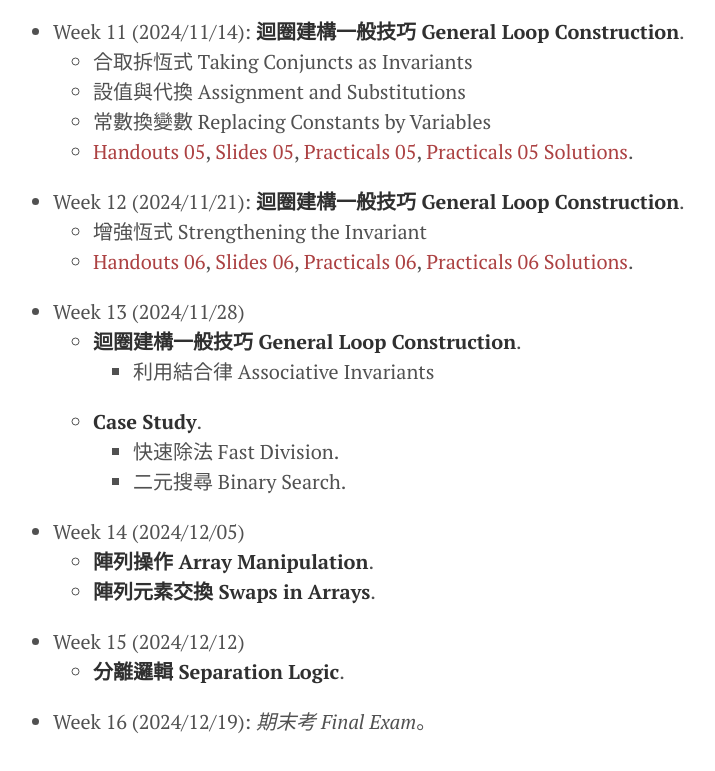
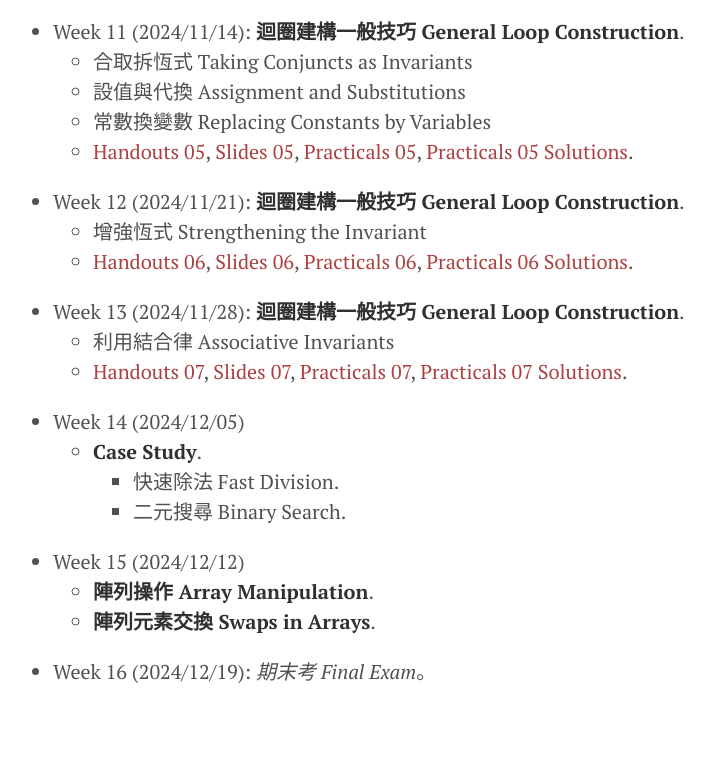
Before and after one commit to scmu/plip, a plain HTML site: page docs/pages/syllabus.html in a window 1280 px wide. Shown: the part 1147-1918 px from the top of the page, without its empty margins (267-982 px from the left). Drawn offline with Linux system fonts and the light colour scheme.

Commit message:
[new] part 7.

```diff
--- a/docs/pages/syllabus.html
+++ b/docs/pages/syllabus.html
@@ -173,26 +173,23 @@
 <li>增強恆式 Strengthening the Invariant</li>
 <li><a href="../assets/handouts_06.pdf">Handouts 06</a>, <a href="../assets/slides_06.pdf">Slides 06</a>, <a href="../assets/practicals_06.pdf">Practicals 06</a>, <a href="../assets/practicals_06_sols.pdf">Practicals 06 Solutions</a>.</li>
 </ul></li>
-<li>Week 13 (2024/11/28)
-<ul>
-<li><strong>迴圈建構一般技巧 General Loop Construction</strong>.
+<li>Week 13 (2024/11/28): <strong>迴圈建構一般技巧 General Loop Construction</strong>.
 <ul>
 <li>利用結合律 Associative Invariants</li>
+<li><a href="../assets/handouts_07.pdf">Handouts 07</a>, <a href="../assets/slides_07.pdf">Slides 07</a>, <a href="../assets/practicals_07.pdf">Practicals 07</a>, <a href="../assets/practicals_07_sols.pdf">Practicals 07 Solutions</a>.</li>
 </ul></li>
+<li>Week 14 (2024/12/05)
+<ul>
 <li><strong>Case Study</strong>.
 <ul>
 <li>快速除法 Fast Division.</li>
 <li>二元搜尋 Binary Search.</li>
 </ul></li>
 </ul></li>
-<li>Week 14 (2024/12/05)
+<li>Week 15 (2024/12/12)
 <ul>
 <li><strong>陣列操作 Array Manipulation</strong>.</li>
 <li><strong>陣列元素交換 Swaps in Arrays</strong>.</li>
-</ul></li>
-<li>Week 15 (2024/12/12)
-<ul>
-<li><strong>分離邏輯 Separation Logic</strong>.</li>
 </ul></li>
 <li>Week 16 (2024/12/19): <em>期末考 Final Exam</em>。</li>
 </ul>
```
Also changed, not shown: docs/index.html (+1 -0 lines), 10 other files.
